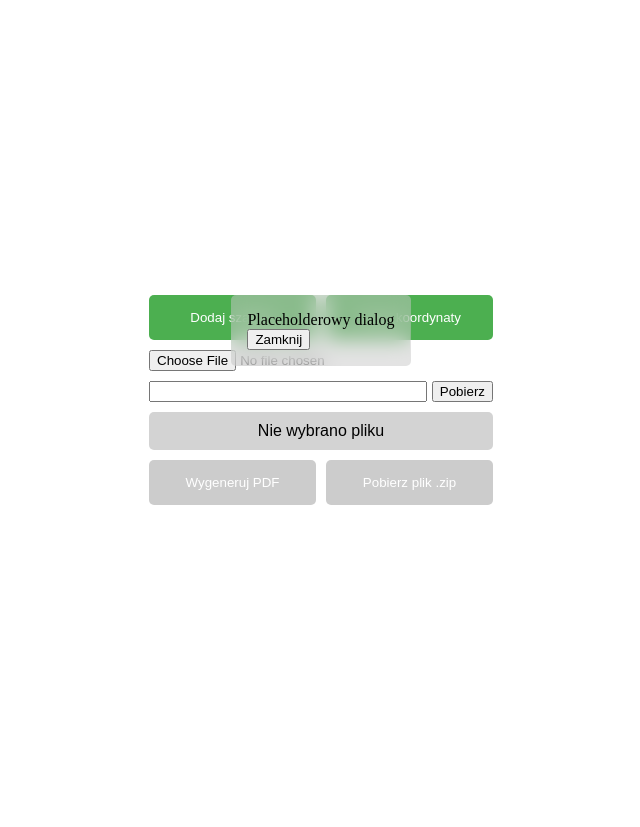
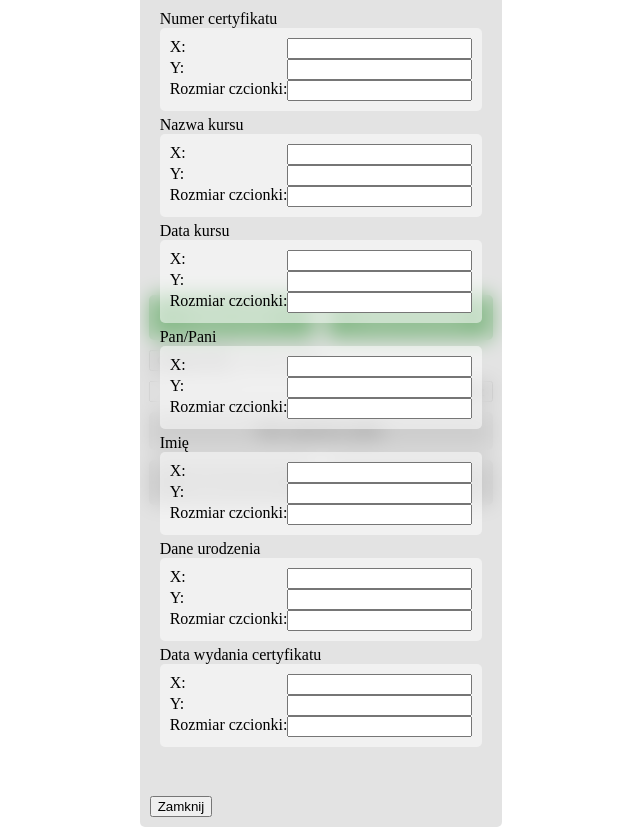
Before and after one commit to Vulpes546/CertificateGenerator, a React (Vite) app: page / in a window 1280 px wide. Both pictures are taken after a click on the button "Podaj koordynaty". Shown: the whole page, without its empty margins (319-959 px from the left). Before the commit the page ends 800 px from the top, so only its background shows below. Built offline with nearby package versions, Linux system fonts and the light colour scheme.

Commit message:
add input to popup

```diff
--- a/src/components/MainPage/MainPage.css
+++ b/src/components/MainPage/MainPage.css
@@ -47,4 +47,25 @@ dialog {
 	backdrop-filter: blur(10px);
 	border-radius: 5px;
 	border: none;
+	padding: 10px;
 }
+
+dialog ul {
+	list-style: none;
+}
+
+dialog li {
+	display: flex;
+	justify-content: space-between;
+}
+
+dialog>ul>ul {
+	border-radius: 5px;
+	padding: 10px;
+	background-color: rgba(255, 255, 255, 0.5);
+	margin-bottom: 5px;
+}
+
+dialog>ul {
+	padding: 10px;
+}
--- a/src/components/MainPage/MainPage.tsx
+++ b/src/components/MainPage/MainPage.tsx
@@ -4,6 +4,7 @@ import { useState } from "react";
 import React from "react";
 import Utils from "../../utils/Utils";
 import IState from "../../interfaces/IState";
+import IPdfCoords from "../../interfaces/IPdfCoords";
 
 export default function MainPage() {
 	const [state, setState] = useState<IState>({
@@ -11,8 +12,47 @@ export default function MainPage() {
 		data: [] as string[][],
 		url: "" as string,
 		statusCode: 1,
-		showDialog: false
+		showDialog: false,
+		pdfCoords: {
+			certNumber: {
+				x: 210,
+				y: 430,
+				fontSize: 16
+			},
+			courseName: {
+				x: 38,
+				y: 555,
+				fontSize: 22
+			},
+			courseDate: {
+				x: 40,
+				y: 190,
+				fontSize: 11
+			},
+			gender: {
+				x: 38,
+				y: 385,
+				fontSize: 11
+			},
+			name: {
+				x: 38,
+				y: 350,
+				fontSize: 24
+			},
+			birth: {
+				x: 38,
+				y: 330,
+				fontSize: 11
+			},
+			date: {
+				x: 400,
+				y: 60,
+				fontSize: 11
+			}
+		}
 	});
+
+	const [formData, setFormData] = useState<IPdfCoords | undefined>();
 
 	/**
 		status codes:
@@ -121,14 +161,9 @@ export default function MainPage() {
 	}
 
 	return (
+		<>
 			<main>
-			<dialog open={state.showDialog}>
-				Placeholderowy dialog
-				<br />
-				<button onClick={hideDialog}>
-					Zamknij
-				</button>
-			</dialog>
+
 				<Button
 					text="Dodaj szablon"
 					clickHandler={() => {}}
@@ -177,5 +212,56 @@ export default function MainPage() {
 					}
 				/>
 			</main>
+			<dialog open={state.showDialog}>
+			<ul>
+				<li>Numer certyfikatu</li>
+				<ul>
+					<li><label>X:</label><input type="number"/></li>
+					<li><label>Y:</label><input type="number"/></li>
+					<li><label>Rozmiar czcionki:</label><input type="number"/></li>
+				</ul>
+				<li>Nazwa kursu</li>
+				<ul>
+					<li><label>X:</label><input type="number"/></li>
+					<li><label>Y:</label><input type="number"/></li>
+					<li><label>Rozmiar czcionki:</label><input type="number"/></li>
+				</ul>
+				<li>Data kursu</li>
+				<ul>
+					<li><label>X:</label><input type="number"/></li>
+					<li><label>Y:</label><input type="number"/></li>
+					<li><label>Rozmiar czcionki:</label><input type="number"/></li>
+				</ul>
+				<li>Pan/Pani</li>
+				<ul>
+					<li><label>X:</label><input type="number"/></li>
+					<li><label>Y:</label><input type="number"/></li>
+					<li><label>Rozmiar czcionki:</label><input type="number"/></li>
+				</ul>
+				<li>Imię</li>
+				<ul>
+					<li><label>X:</label><input type="number"/></li>
+					<li><label>Y:</label><input type="number"/></li>
+					<li><label>Rozmiar czcionki:</label><input type="number"/></li>
+				</ul>
+				<li>Dane urodzenia</li>
+				<ul>
+					<li><label>X:</label><input type="number"/></li>
+					<li><label>Y:</label><input type="number"/></li>
+					<li><label>Rozmiar czcionki:</label><input type="number"/></li>
+				</ul>
+				<li>Data wydania certyfikatu</li>
+				<ul>
+					<li><label>X:</label><input type="number"/></li>
+					<li><label>Y:</label><input type="number"/></li>
+					<li><label>Rozmiar czcionki:</label><input type="number"/></li>
+				</ul>
+			</ul>
+			<br />
+			<button onClick={hideDialog}>
+				Zamknij
+			</button>
+		</dialog>
+	</>
 	);
 }
--- /dev/null
+++ b/src/interfaces/IPdfCoord.ts
@@ -0,0 +1,5 @@
+export default interface IPdfCoord {
+    x: number;
+    y: number;
+    fontSize: number;
+}
--- /dev/null
+++ b/src/interfaces/IPdfCoords.ts
@@ -0,0 +1,11 @@
+import IPdfCoord from "./IPdfCoord";
+
+export default interface IPdfCoords {
+    certNumber: IPdfCoord;
+    courseName: IPdfCoord;
+    courseDate: IPdfCoord;
+    gender: IPdfCoord;
+    name: IPdfCoord;
+    birth: IPdfCoord;
+    date: IPdfCoord;
+}
--- a/src/interfaces/IState.ts
+++ b/src/interfaces/IState.ts
@@ -1,4 +1,5 @@
 import { PDFDocument } from "pdf-lib";
+import IPdfCoords from "./IPdfCoords";
 
 export default interface IState {
 	pdfs: PDFDocument[];
@@ -6,4 +7,5 @@ export default interface IState {
 	url: string;
 	statusCode: number;
 	showDialog: boolean;
+	pdfCoords: IPdfCoords;
 }
```
Lines whose indentation alone changed are shown as unchanged.
